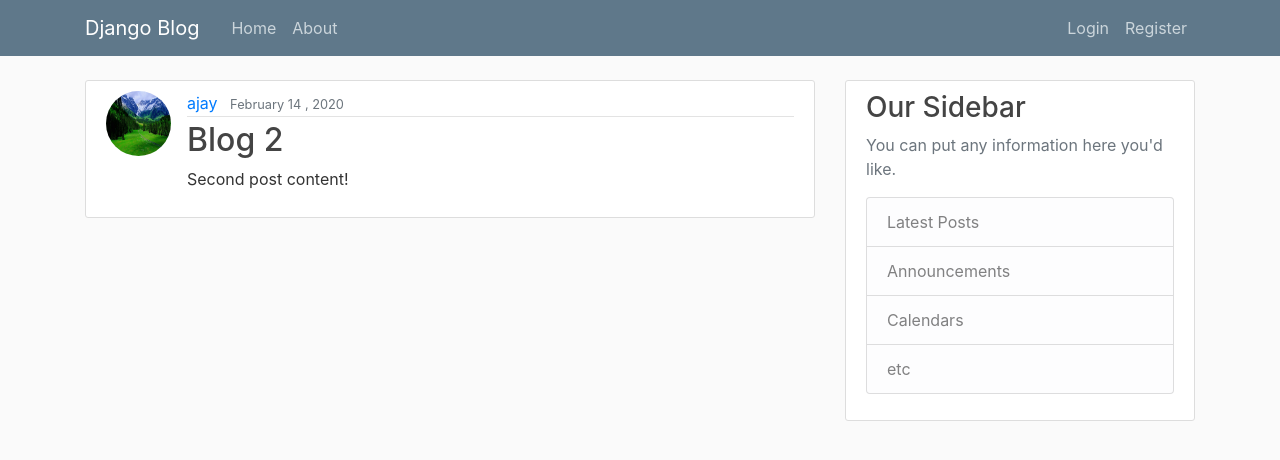
After one commit to ajay020/django_blog, a Django app: page /post/2/ in a window 1280 px wide. The commit adds this page. Shown: the top 460 px of the page. Run offline with Django 3.2, Linux system fonts and the light colour scheme; data comes from the database, SQL or seed files in the repository; some libraries are stand-ins or nearby versions.

Commit message:
listview and detailview added

```diff
--- a/blog/templates/blog/home.html
+++ b/blog/templates/blog/home.html
@@ -10,7 +10,7 @@
                     <a class="mr-2" href="#">{{ post.author }}</a>
                     <small class="text-muted">{{ post.date_posted|date:"F d , Y" }}</small>
                   </div>
-                  <h2><a class="article-title" href="#">{{ post.title }}</a></h2>
+                  <h2><a class="article-title" href="{% url 'post-detail' post.id %}">{{ post.title }}</a></h2>
                   <p class="article-content">{{ post.content }}</p>
                 </div>
               </article>
--- /dev/null
+++ b/blog/templates/blog/post_detail.html
@@ -0,0 +1,16 @@
+
+{% extends  'blog/base.html' %}
+
+{% block content %}
+             <article class="media content-section">
+                <img class="rounded-circle article-img" src="{{ object.author.profile.image.url }}" alt="profile pic">
+                <div class="media-body">
+                  <div class="article-metadata">
+                    <a class="mr-2" href="#">{{ object.author }}</a>
+                    <small class="text-muted">{{ object.date_posted|date:"F d , Y" }}</small>
+                  </div>
+                  <h2 class="article-title" > {{ object.title }}</h2>
+                  <p class="article-content">{{ object.content }}</p>
+                </div>
+              </article>
+{% endblock content %}
--- a/blog/urls.py
+++ b/blog/urls.py
@@ -1,7 +1,9 @@
 from django.urls import path
+from .views import PostListView,PostDetailView
 from . import views
 
 urlpatterns = [
-    path('', views.home, name='blog-home'),
+    path('', PostListView.as_view(), name='blog-home'),
+    path('post/<int:pk>/', PostDetailView.as_view(), name='post-detail'),
     path('about/', views.about, name='blog-about'),
 ]
--- a/blog/views.py
+++ b/blog/views.py
@@ -1,4 +1,5 @@
 from django.shortcuts import render
+from django.views.generic import ListView,DetailView
 from .models import Post
 
 
@@ -8,5 +9,14 @@ def home(request):
     }
     return render(request,'blog/home.html' , context)
 
+class PostListView(ListView):
+    model = Post
+    template_name = 'blog/home.html' #<app>/<model>_<viewtype>.html
+    context_object_name = 'posts'
+    ordering = ['-date_posted']
+
+class PostDetailView(DetailView):
+    model = Post
+
 def about(request):
    return render(request,'blog/about.html',{'title':'About'})
```
